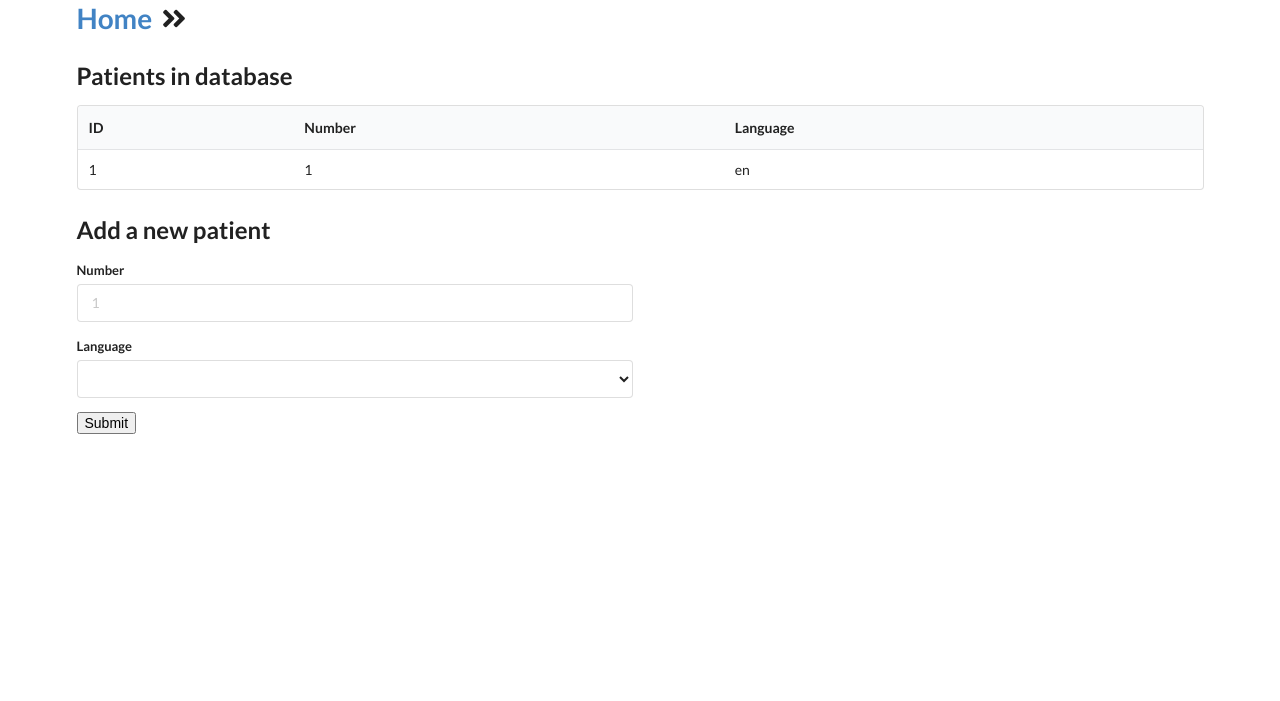
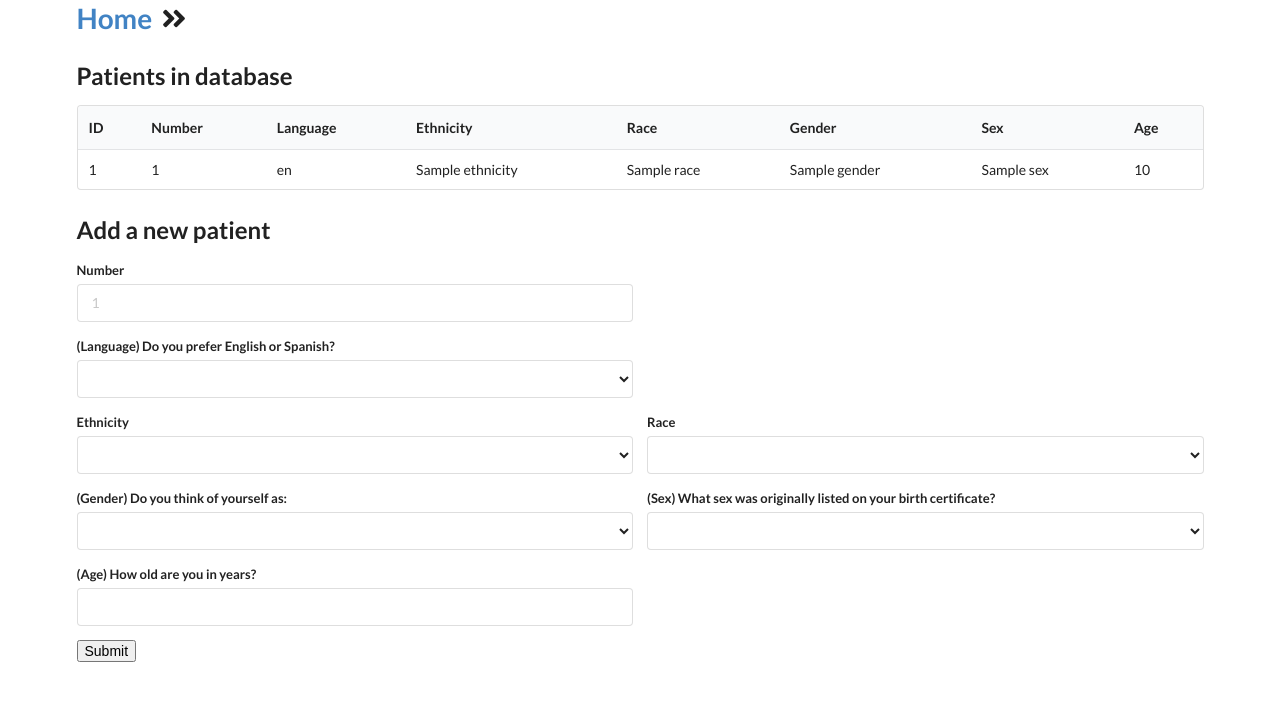
Before and after one commit to haoqiwang97/belief-active-search, a FastAPI app: template templates/patientslist.html in a window 1280 px wide. Shown: the top 701 px of the page. Run offline with FastAPI, Linux system fonts and the light colour scheme; the template is opened without the code that fills it: most values are stand-ins (such as "Sample title", 1, 10 or a date in 2020); some libraries are stand-ins or nearby versions.

Commit message:
add more patient attributes

```diff
--- a/templates/patientslist.html
+++ b/templates/patientslist.html
@@ -12,6 +12,11 @@
                 <th>ID</th>
                 <th>Number</th>
                 <th>Language</th>
+                <th>Ethnicity</th>
+                <th>Race</th>
+                <th>Gender</th>
+                <th>Sex</th>
+                <th>Age</th>
             </tr>
         </thead>
         <tbody>
@@ -20,6 +25,11 @@
                 <td>{{ patient.id }}</td>
                 <td>{{ patient.number }}</td>
                 <td>{{ patient.language }}</td>
+                <td>{{ patient.ethnicity }}</td>
+                <td>{{ patient.race }}</td>
+                <td>{{ patient.gender }}</td>
+                <td>{{ patient.sex }}</td>
+                <td>{{ patient.age }}</td>
             </tr>
             {% endfor %}
         </tbody>
@@ -37,7 +47,7 @@
         </div>
         <div class="two fields">
             <div class="field">
-                <label>Language</label>
+                <label>(Language) Do you prefer English or Spanish?</label>
                 <select class="ui fluid dropdown" name="language">
                     <option value=""></option>
                     <option value="English">English</option>
@@ -45,7 +55,58 @@
                 </select>
             </div>
         </div>
-
+        <div class="two fields">
+            <div class="field">
+                <label>Ethnicity</label>
+                <select class="ui fluid dropdown" name="ethnicity">
+                    <option value=""></option>
+                    <option value="Non-Hispanic">Non-Hispanic</option>
+                    <option value="Hispanic">Hispanic</option>
+                </select>
+            </div>
+            <div class="field">
+                <label>Race</label>
+                <select class="ui fluid dropdown" name="race">
+                    <option value=""></option>
+                    <option value="White">White</option>
+                    <option value="Black or African American">Black or African American</option>
+                    <option value="American Indian and Alaska Native">American Indian and Alaska Native</option>
+                    <option value="Asian">Asian</option>
+                    <option value="Native Hawaiian and Other Pacific Islander">Native Hawaiian and Other Pacific Islander</option>
+                    <option value="Two or more races">Two or more races</option>
+                </select>
+            </div>
+        </div>
+        <div class="two fields">
+            <div class="field">
+                <label>(Gender) Do you think of yourself as: </label>
+                <select class="ui fluid dropdown" name="gender">
+                    <option value=""></option>
+                    <option value="Male">Male</option>
+                    <option value="Female">Female</option>
+                    <option value="Transgender man/trans man/female-to-male (FTM)">Transgender man/trans man/female-to-male (FTM)</option>
+                    <option value="Transgender woman/trans woman/male-to-female (MTF)">Transgender woman/trans woman/male-to-female (MTF)</option>
+                    <option value="Gender queer/gender nonconforming neither exclusively male nor female">Gender queer/gender nonconforming neither exclusively male nor female</option>
+                    <option value="Additional gender category (or other); please specify:">Additional gender category (or other)</option>
+                    <option value="Decline to answer">Decline to answer</option>
+                </select>
+            </div>
+            <div class="field">
+                <label>(Sex) What sex was originally listed on your birth certificate?</label>
+                <select class="ui fluid dropdown" name="sex">
+                    <option value=""></option>
+                    <option value="Male">Male</option>
+                    <option value="Female">Female</option>
+                    <option value="Decline to answer">Decline to answer</option>
+                </select>
+            </div>
+        </div>
+        <div class="two fields">
+            <div class="field">
+                <label>(Age) How old are you in years?</label>
+                <input type="number" name="age" placeholder="">
+            </div>
+        </div>
         <input type="submit">
     </form>
 {% endblock %}
```
